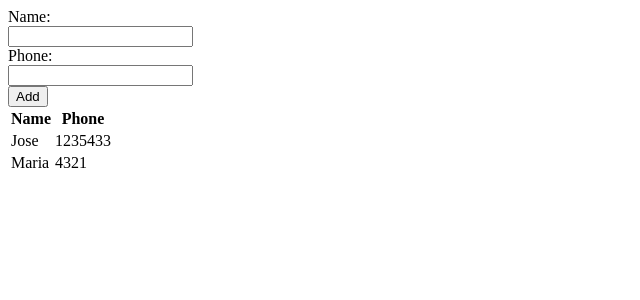
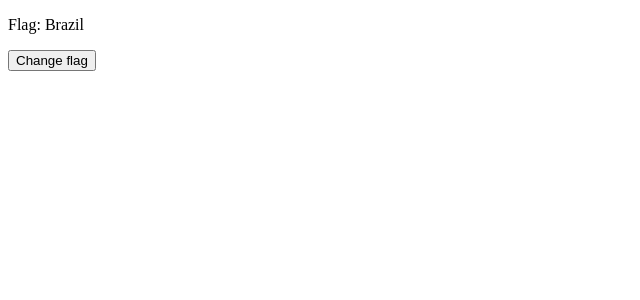
Before and after one commit to marco-rosner/code-challenges, a React (Create React App) app in the folder React/: page / in a window 1280 px wide. Shown: the top 300 px of the page, without its empty margins (0-640 px from the left). Built offline with nearby package versions, Linux system fonts and the light colour scheme; the HTML template or start-up script is replaced by a standard one.

Commit message:
React - Context - useContext, useState

```diff
--- /dev/null
+++ b/React/src/Context/App.js
@@ -0,0 +1,38 @@
+import { createContext, useContext, useState } from "react"
+
+const countries = ["Brazil", "USA"]
+const CountryContext = createContext({
+    countries,
+    country: countries[0],
+    setCountry: () => {}
+})
+
+const FlagSection = () => {
+    const { countries, country, setCountry } = useContext(CountryContext)
+    const index = countries.indexOf(country)
+
+    const changeCountry = () => {
+        if(index === countries.length-1) {
+            setCountry(countries[0])
+        } else {
+            setCountry(countries[index + 1])
+        }
+    }
+
+    return (
+        <div>
+            <p>Flag: {country}</p>
+            <button onClick={changeCountry}>Change flag</button>
+        </div>
+    )
+}
+
+export const App = () => {
+    const [country, setCountry] = useState(countries[0])
+
+    return (
+        <CountryContext.Provider value={{ countries, country, setCountry }}>
+            <FlagSection />
+        </CountryContext.Provider>
+    )
+}
--- a/React/src/index.js
+++ b/React/src/index.js
@@ -1,6 +1,7 @@
 import React from 'react';
 import ReactDOM from 'react-dom/client';
-import { App } from './Contacts/App';
+import { App } from './Context/App';
+// import { App } from './Contacts/App';
 
 const root = ReactDOM.createRoot(document.getElementById('root'));
 
```
